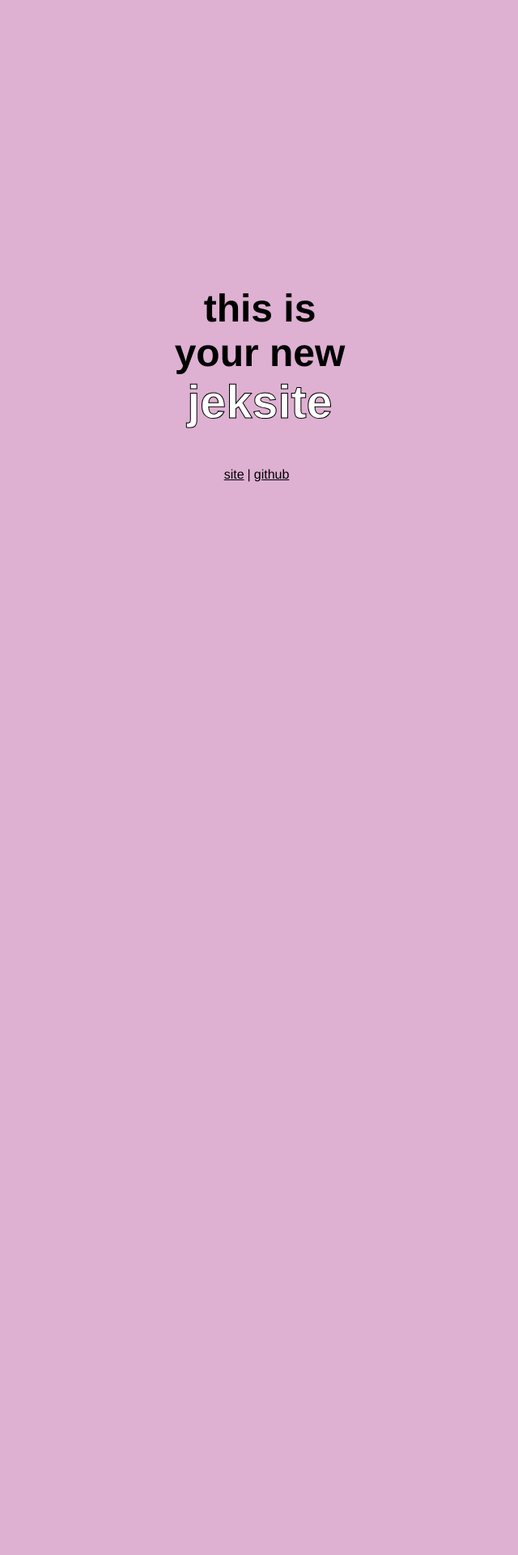
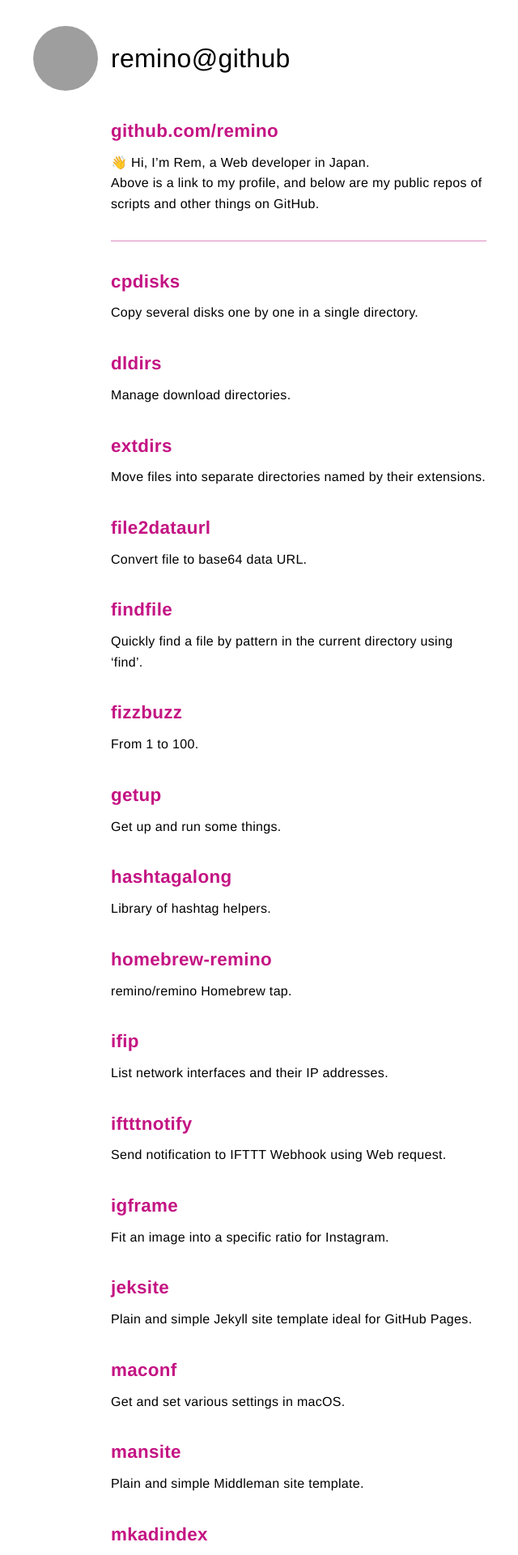
Before and after one commit to remino/remino.github.io, a Jekyll site: the page built from index.md, in a window 1280 px wide. Shown: the top 1920 px of the page at 81% size, without its empty margins (319-959 px from the left). Built offline with Jekyll 4.4.1, drawn with Linux system fonts in a browser that asks for light colours; our own code applies the rules of GitHub Pages for plain Markdown files; before the commit the page ends 900 px from its top, so only the background shows below that; some of the changed text lies outside the part shown; grey boxes are pictures that could not be loaded.

Commit message:
Add remino.github.io site

```diff
--- a/_config.yml
+++ b/_config.yml
@@ -1,7 +1,6 @@
-title: remino.github.io
+title: remino@github
 description: Rémino Rem on GitHub
 
-baseurl: /
 domain: remino.github.io
 url: https://remino.github.io
 
@@ -12,6 +11,9 @@
       layout: default
 
 exclude:
+  - Gemfile
+  - Gemfile.lock
   - README.md
   - LICENSE.txt
   - jeksite
+  - repos2json
--- /dev/null
+++ b/_data/repos.json
@@ -0,0 +1,266 @@
+[
+	{
+		"description": "Copy several disks one by one in a single directory",
+		"homepageUrl": "",
+		"name": "cpdisks",
+		"url": "https://github.com/remino/cpdisks"
+	},
+	{
+		"description": "Manage download directories",
+		"homepageUrl": "",
+		"name": "dldirs",
+		"url": "https://github.com/remino/dldirs"
+	},
+	{
+		"description": "Move files into separate directories named by their extensions",
+		"homepageUrl": "",
+		"name": "extdirs",
+		"url": "https://github.com/remino/extdirs"
+	},
+	{
+		"description": "Convert file to base64 data URL",
+		"homepageUrl": "",
+		"name": "file2dataurl",
+		"url": "https://github.com/remino/file2dataurl"
+	},
+	{
+		"description": "Quickly find a file by pattern in the current directory using ‘find’",
+		"homepageUrl": "",
+		"name": "findfile",
+		"url": "https://github.com/remino/findfile"
+	},
+	{
+		"description": "From 1 to 100",
+		"homepageUrl": "",
+		"name": "fizzbuzz",
+		"url": "https://github.com/remino/fizzbuzz"
+	},
+	{
+		"description": "Get up and run some things",
+		"homepageUrl": "",
+		"name": "getup",
+		"url": "https://github.com/remino/getup"
+	},
+	{
+		"description": "Library of hashtag helpers",
+		"homepageUrl": "https://www.npmjs.com/package/hashtagalong",
+		"name": "hashtagalong",
+		"url": "https://github.com/remino/hashtagalong"
+	},
+	{
+		"description": "remino/remino Homebrew tap",
+		"homepageUrl": "",
+		"name": "homebrew-remino",
+		"url": "https://github.com/remino/homebrew-remino"
+	},
+	{
+		"description": "List network interfaces and their IP addresses",
+		"homepageUrl": "",
+		"name": "ifip",
+		"url": "https://github.com/remino/ifip"
+	},
+	{
+		"description": "Send notification to IFTTT Webhook using Web request",
+		"homepageUrl": "",
+		"name": "iftttnotify",
+		"url": "https://github.com/remino/iftttnotify"
+	},
+	{
+		"description": "Fit an image into a specific ratio for Instagram",
+		"homepageUrl": "",
+		"name": "igframe",
+		"url": "https://github.com/remino/igframe"
+	},
+	{
+		"description": "Plain and simple Jekyll site template ideal for GitHub Pages",
+		"homepageUrl": "https://remino.github.io/jeksite/",
+		"name": "jeksite",
+		"url": "https://github.com/remino/jeksite"
+	},
+	{
+		"description": "Get and set various settings in macOS",
+		"homepageUrl": "",
+		"name": "maconf",
+		"url": "https://github.com/remino/maconf"
+	},
+	{
+		"description": "Plain and simple Middleman site template",
+		"homepageUrl": "https://remino.github.io/mansite/",
+		"name": "mansite",
+		"url": "https://github.com/remino/mansite"
+	},
+	{
+		"description": "Create .htaccess file for Apache HTTPd to show a stylised directory index",
+		"homepageUrl": "",
+		"name": "mkadindex",
+		"url": "https://github.com/remino/mkadindex"
+	},
+	{
+		"description": "Create Brew release from GitHub release",
+		"homepageUrl": "",
+		"name": "mkbrewrel",
+		"url": "https://github.com/remino/mkbrewrel"
+	},
+	{
+		"description": "Create digest auth .htdigest file for Apache HTTPd with related .htaccess file",
+		"homepageUrl": "",
+		"name": "mkdigauth",
+		"url": "https://github.com/remino/mkdigauth"
+	},
+	{
+		"description": "Generate album Web page with previews from a directory of photos",
+		"homepageUrl": "",
+		"name": "mkwebalbum",
+		"url": "https://github.com/remino/mkwebalbum"
+	},
+	{
+		"description": "Make new shell script executable file from template",
+		"homepageUrl": "",
+		"name": "mkx",
+		"url": "https://github.com/remino/mkx"
+	},
+	{
+		"description": "Convert video file into GIF or get info about the file",
+		"homepageUrl": "",
+		"name": "movie2gif",
+		"url": "https://github.com/remino/movie2gif"
+	},
+	{
+		"description": "Move files and directories to current directory using mv",
+		"homepageUrl": "",
+		"name": "mvh",
+		"url": "https://github.com/remino/mvh"
+	},
+	{
+		"description": "Move source files and directories to target and leave symlinks their place",
+		"homepageUrl": "",
+		"name": "mvln",
+		"url": "https://github.com/remino/mvln"
+	},
+	{
+		"description": "Move photos from memory card and transfer them into dated folders",
+		"homepageUrl": "",
+		"name": "mvpics",
+		"url": "https://github.com/remino/mvpics"
+	},
+	{
+		"description": "mysql2git: Dump MySQL databases into Git repo",
+		"homepageUrl": "",
+		"name": "mysql2git",
+		"url": "https://github.com/remino/mysql2git"
+	},
+	{
+		"description": "Plugin for Oh My Zsh to alias git aliases to g*",
+		"homepageUrl": "",
+		"name": "omz-plugin-git-aliases",
+		"url": "https://github.com/remino/omz-plugin-git-aliases"
+	},
+	{
+		"description": "Plugin for Oh My Zsh to add alias for MySQL with login path",
+		"homepageUrl": "",
+		"name": "omz-plugin-mysql-alias",
+		"url": "https://github.com/remino/omz-plugin-mysql-alias"
+	},
+	{
+		"description": "Template for Oh My Zsh plugin",
+		"homepageUrl": "",
+		"name": "omz-plugin-template",
+		"url": "https://github.com/remino/omz-plugin-template"
+	},
+	{
+		"description": "Container directory of pods to unify as a single site",
+		"homepageUrl": "",
+		"name": "podsite",
+		"url": "https://github.com/remino/podsite"
+	},
+	{
+		"description": "Generate podcast XML feed file from directory with audio files",
+		"homepageUrl": "",
+		"name": "podxmlgen",
+		"url": "https://github.com/remino/podxmlgen"
+	},
+	{
+		"description": "GitHub Profile",
+		"homepageUrl": "",
+		"name": "remino",
+		"url": "https://github.com/remino/remino"
+	},
+	{
+		"description": "remino.github.io",
+		"homepageUrl": "",
+		"name": "remino.github.io",
+		"url": "https://github.com/remino/remino.github.io"
+	},
+	{
+		"description": "Search and replace",
+		"homepageUrl": "",
+		"name": "sere",
+		"url": "https://github.com/remino/sere"
+	},
+	{
+		"description": "Collection of snippets and templates for various languages",
+		"homepageUrl": "",
+		"name": "snippets",
+		"url": "https://github.com/remino/snippets"
+	},
+	{
+		"description": "tarbu: Tar Backup",
+		"homepageUrl": "",
+		"name": "tarbu",
+		"url": "https://github.com/remino/tarbu"
+	},
+	{
+		"description": "Generic template for new repository.",
+		"homepageUrl": "",
+		"name": "template",
+		"url": "https://github.com/remino/template"
+	},
+	{
+		"description": "Template for JavaScript project",
+		"homepageUrl": "",
+		"name": "template-js",
+		"url": "https://github.com/remino/template-js"
+	},
+	{
+		"description": "HTTP proxy to the Wayback Machine (web.archive.org) for retro browsers",
+		"homepageUrl": "https://remino.net/retrosurfing/",
+		"name": "timeprox",
+		"url": "https://github.com/remino/timeprox"
+	},
+	{
+		"description": "Unify the content of multiple directories into one using symlinks",
+		"homepageUrl": "",
+		"name": "unidir",
+		"url": "https://github.com/remino/unidir"
+	},
+	{
+		"description": "Get the SHA-256 checksum of a file from a URL",
+		"homepageUrl": "",
+		"name": "urlsha",
+		"url": "https://github.com/remino/urlsha"
+	},
+	{
+		"description": "Collection of browser userscripts",
+		"homepageUrl": "",
+		"name": "userscripts",
+		"url": "https://github.com/remino/userscripts"
+	},
+	{
+		"description": "Do rapid changes to video files using ffmpeg or other tools",
+		"homepageUrl": "",
+		"name": "vidmod",
+		"url": "https://github.com/remino/vidmod"
+	},
+	{
+		"description": "Wait until a specified time",
+		"homepageUrl": "",
+		"name": "waituntil",
+		"url": "https://github.com/remino/waituntil"
+	},
+	{
+		"description": "Workspace for all remino projects on GitHub",
+		"homepageUrl": "",
+		"name": "workspace",
+		"url": "https://github.com/remino/workspace"
+	}
+]
--- a/_layouts/default.html
+++ b/_layouts/default.html
@@ -1,14 +1,18 @@
+---
+---
+
 <!DOCTYPE html>
 <html lang="en">
 	<head>
 		<meta charset="UTF-8" />
 		<meta http-equiv="X-UA-Compatible" content="IE=edge" />
 		<meta name="viewport" content="width=device-width, initial-scale=1.0" />
-		<title>{{ page.title }}</title>
+		<title>
+			{% if page.title %}{{ page.title }}{% else %}{{ site.title }}{% endif %}
+		</title>
 		<link rel="stylesheet" href="{{ "/style.css" | relative_url }}">
 	</head>
 	<body>
-		{{ content }}
-		<script href="{{ "/script.js" | relative_url }}"></script>
+		<main>{{ content }}</main>
 	</body>
 </html>
--- a/index.md
+++ b/index.md
@@ -1,7 +1,19 @@
 ---
+title: "remino@github"
+---
+# ![remino logo][logo] {{ site.title }}
+
+[github.com/remino][github]
+: **👋 Hi, I'm Rem, a Web developer in Japan.**
+Above is a link to my profile, and below are my public repos of scripts and other things on GitHub.
+
 ---
 
-# This is your new *jeksite*
+{% for repo in site.data.repos %}
+[{{ repo.name }}]({% if repo.homepageUrl %}{{ repo.homepageUrl }}{% else %}{{ repo.url }}{% endif %})
+: {{ repo.description }}.
 
-- [Site](https://remino.github.io/jeksite/)
-- [GitHub](https://github.com/remino/jeksite)
+{% endfor %}
+
+[github]: https://github.com/remino
+[logo]: https://avatars.githubusercontent.com/u/29999
--- a/style.sass
+++ b/style.sass
@@ -1,71 +1,85 @@
 ---
 ---
 
-@keyframes chill
-	0%, 100%
-		background-color: #B3DFEC
+$color-primary: #c41483
 
-	14.285714285714286%
-		background-color: #B9COEA
-
-	28.57142857142857%
-		background-color: #E8A5CC
-
-	42.857142857142854%
-		background-color: #F282A7
-
-	57.14285714285714%
-		background-color: #F0725C
-
-	71.42857142857143%
-		background-color: #F6AC5A
+\:root
+	--color-bg: #fff
+	--color-fg: #000
+	--color-primary: #{$color-primary}
+	--logo-size: 5rem
 
 a
-	color: rgb(0,0,0)
+	color: var(--color-primary)
 
-body, html
-	width: 100%
+	&:focus,
+	&:hover
+		filter: brightness(2)
+		outline: none
 
 body
-	align-items: center
-	animation: chill 20s infinite linear
-	display: flex
-	flex-flow: column
+	background: var(--color-bg)
+	color: var(--color-fg)
 	font-family: 'Helvetica Neue', Helvetica, Arial, sans-serif
-	justify-content: center
-	margin: 0
+	font-weight: 300
+	letter-spacing: 0.02em
+	line-height: 1.6
+	margin: 2rem
 	min-height: 100%
 	padding: 0
 
+dd
+	margin: 0 0 2rem 0
+
+dt
+	font-size: 1.4rem
+	font-weight: 600
+	margin: 2rem 0 0.5rem 0
+
+	> a
+		text-decoration: none
+
 h1
-	font-size: 3rem
-	max-width: 15rem
+	font-size: 2rem
+	font-weight: 300
+	line-height: var(--logo-size)
 	margin: 1em auto
-	text-align: center
 	text-transform: lowercase
 
-	em
-		-webkit-text-stroke: 1px rgb(0,0,0)
-		color: rgb(100%,100%,100%)
-		font-size: 1.2em
-		font-style: normal
+	> img
+		border-radius: 100%
+		display: block
+		float: left
+		height: auto
+		margin-left: calc((var(--logo-size) + 1rem) * -1)
+		margin-right: 1rem
+		width: var(--logo-size)
 
-html
-	height: 100%
+hr
+	border: 0
+	border-bottom: 1px solid var(--color-primary)
+	margin: 2rem 0
+	opacity: 0.5
 
-ul
-	display: flex
-	flex-flow: row wrap
-	justify-content: center
-	list-style: none
-	margin: 0
-	padding: 0
-	text-transform: lowercase
+main
+	box-sizing: border-box
+	margin: 0 auto
+	max-width: 35rem
+	min-width: 15rem
+	padding-left: calc((var(--logo-size) + 1rem))
 
-	li
-		&::after
-			content: '|'
-			padding: 0 0.25em
+@media (prefers-color-scheme: dark)
+	\:root
+		--color-bg: #333
+		--color-fg: #fff
+		--color-primary: #{lighten($color-primary, 10%)}
 
-		&:last-child::after
-			content: ''
+@media (max-width: 38rem)
+	h1 > img
+		margin-left: 0
+
+	main
+		padding-left: 0
+
+strong
+	font-weight: 500
```
Also changed, not shown: 1 other file.
